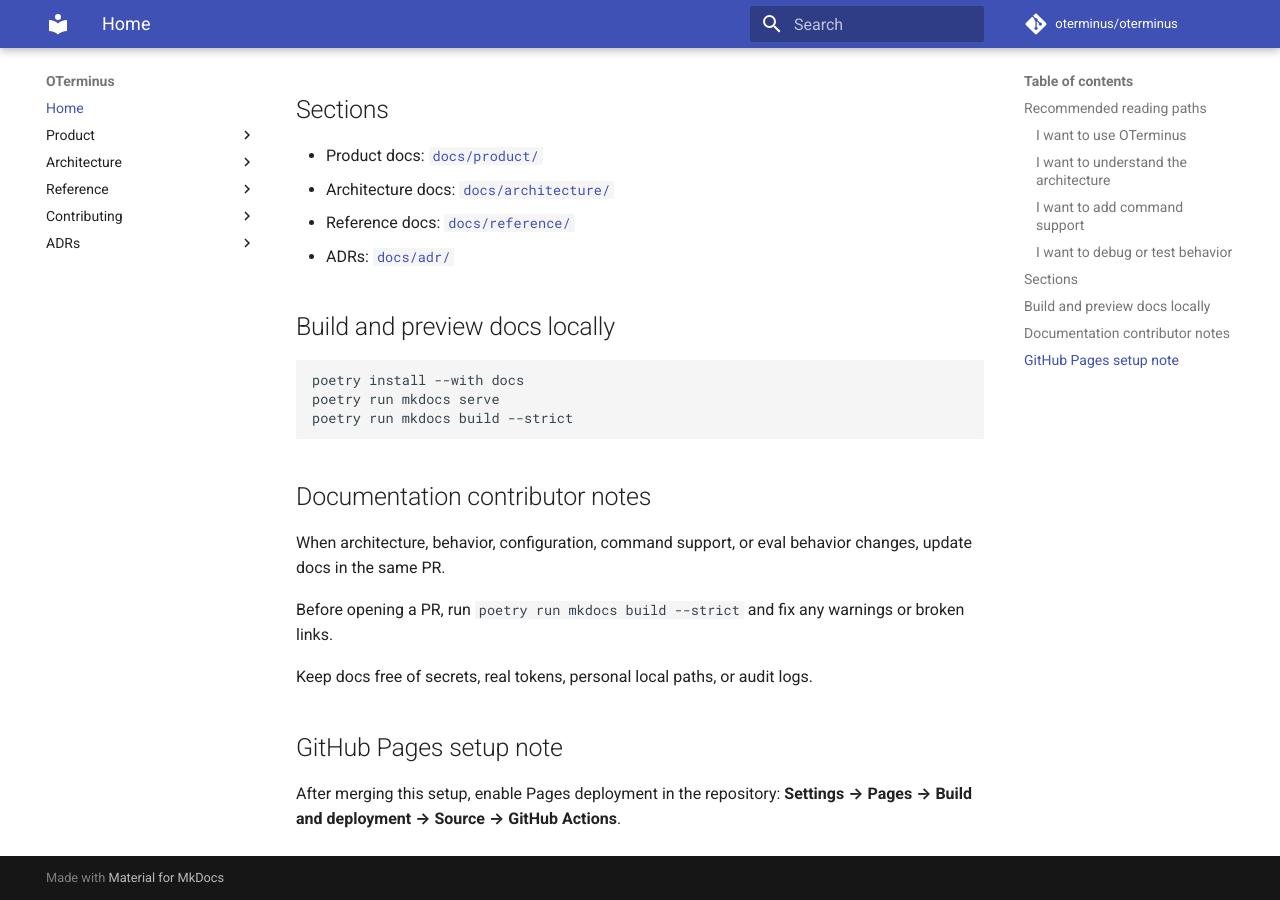
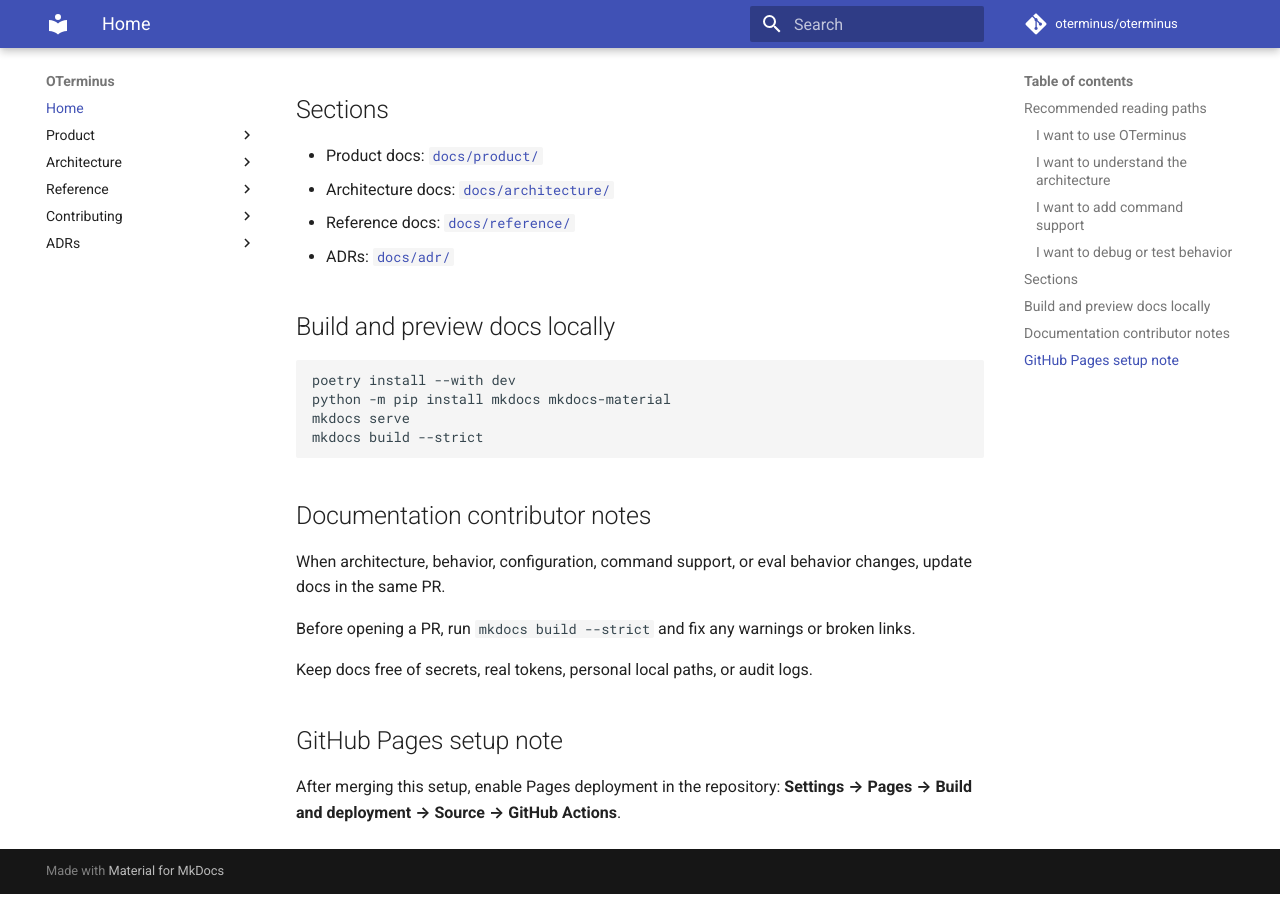
Before and after one commit to PooriaT/oterminus, an MkDocs documentation site: the page built from docs/index.md, in a window 1280 px wide and 900 px high, scrolled down 1148 px. Built offline with MkDocs 1.6.1 and Material for MkDocs 9.7.7, drawn with Linux system fonts in a browser that asks for light colours; comment, search, counter and statistics services are not loaded.

Commit message:
Fix Poetry lock mismatch in docs workflow setup

````diff
--- a/docs/index.md
+++ b/docs/index.md
@@ -44,16 +44,17 @@
 ## Build and preview docs locally
 
 ```bash
-poetry install --with docs
-poetry run mkdocs serve
-poetry run mkdocs build --strict
+poetry install --with dev
+python -m pip install mkdocs mkdocs-material
+mkdocs serve
+mkdocs build --strict
 ```
 
 ## Documentation contributor notes
 
 When architecture, behavior, configuration, command support, or eval behavior changes, update docs in the same PR.
 
-Before opening a PR, run `poetry run mkdocs build --strict` and fix any warnings or broken links.
+Before opening a PR, run `mkdocs build --strict` and fix any warnings or broken links.
 
 Keep docs free of secrets, real tokens, personal local paths, or audit logs.
 
--- a/pyproject.toml
+++ b/pyproject.toml
@@ -17,10 +17,6 @@
 pytest = "^8.3.0"
 pytest-cov = "^5.0.0"
 ruff = "^0.11.13"
-
-[tool.poetry.group.docs.dependencies]
-mkdocs = "^1.6.1"
-mkdocs-material = "^9.6.15"
 
 [tool.poetry.scripts]
 oterminus = "oterminus.cli:main"
````
Also changed, not shown: README.md (+4 -3 lines), 1 other file.
